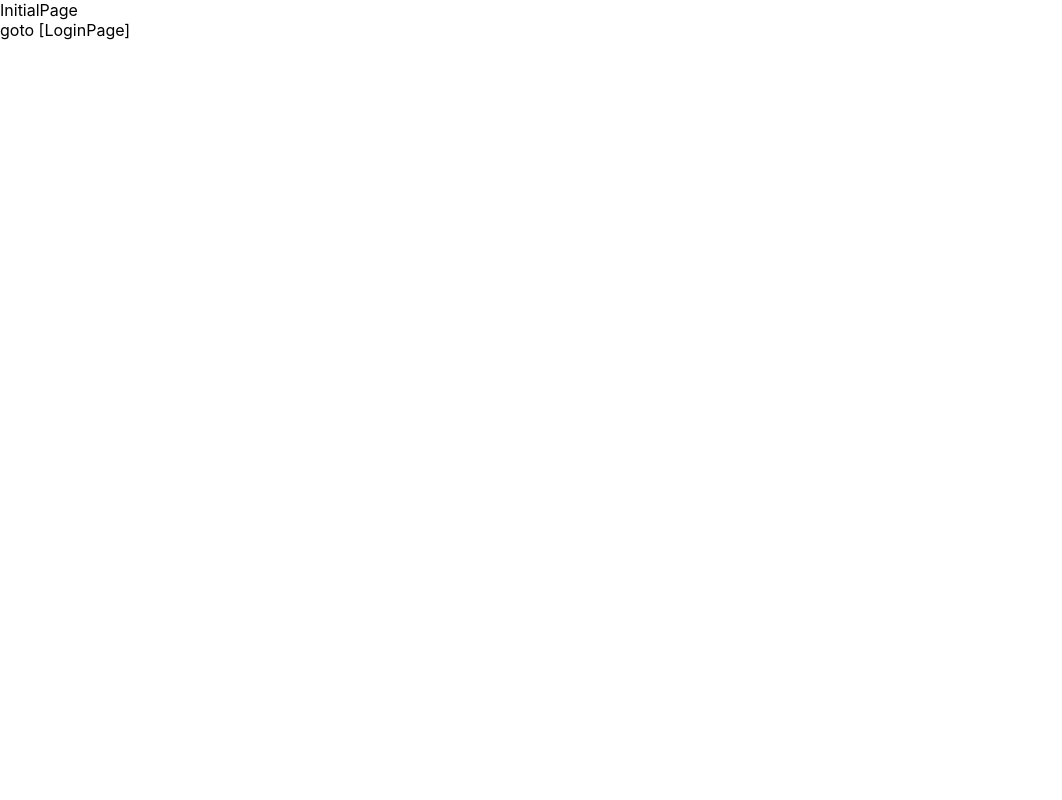
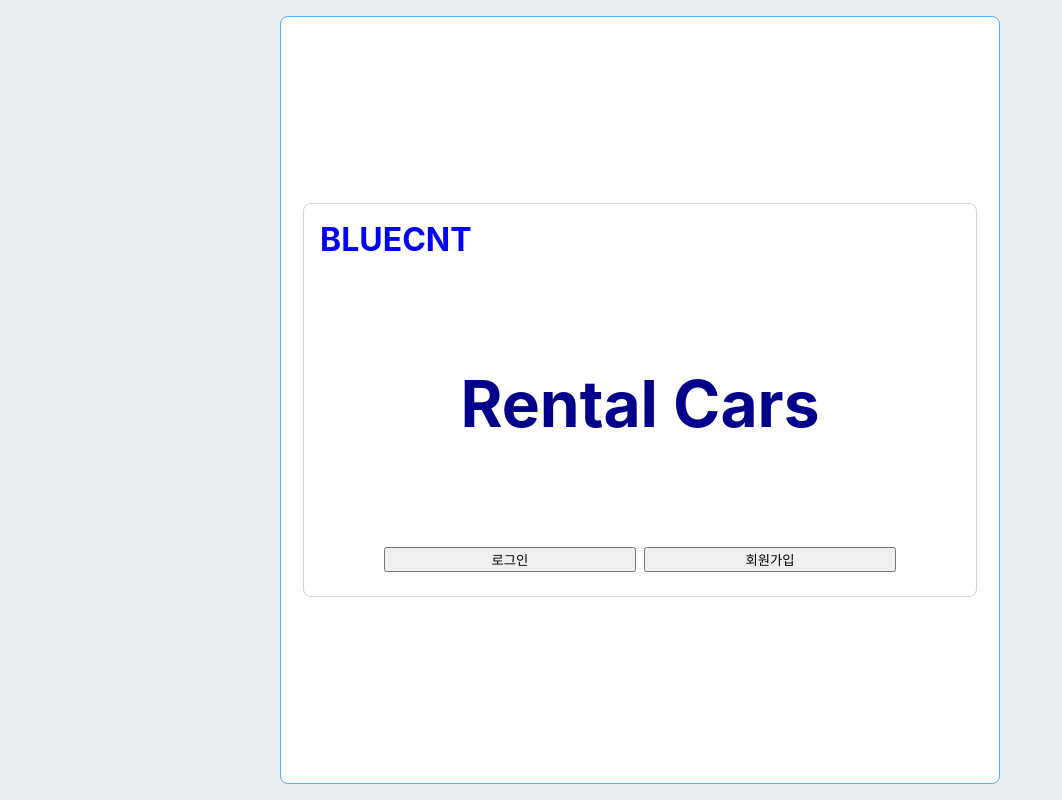
Before and after one commit to bluecnt/rental-cars, a React (Create React App) app in the folder 2 _ front-end/user-app/: page /initial in a window 1280 px wide. Shown: the whole page, without its empty margins (0-1062 px from the left). Built offline with nearby package versions, Linux system fonts and the light colour scheme.

Commit message:
[user-app] <InitialPage> 작성

```diff
--- a/2 _ front-end/user-app/src/components/SplashContent.tsx
+++ b/2 _ front-end/user-app/src/components/SplashContent.tsx
@@ -18,6 +18,7 @@ const SplashContent = (props: SplashContentProps) => {
         height: "360px",
 
         border: "1px solid lightgray",
+        borderRadius: "8px",
 
         display: "flex",
         flexDirection: "column",
--- a/2 _ front-end/user-app/src/pages/1_InitialPage.tsx
+++ b/2 _ front-end/user-app/src/pages/1_InitialPage.tsx
@@ -1,6 +1,10 @@
 // [SGLEE:20240205MON_121200] Created
 
 import { useNavigate } from "react-router-dom";
+import SplashContent from "../components/SplashContent";
+import PageContainer from "../components/common/PageContainer";
+import ContentContainer from "../components/common/ContentContainer";
+import { Button } from "react-bootstrap";
 
 const InitialPage = () => {
   const nav = useNavigate();
@@ -9,11 +13,53 @@ const InitialPage = () => {
     nav("/login");
   };
 
+  const gotoRegisterPage = () => {
+    nav("/register");
+  };
+
+  const handleClickBtn = (
+    e: React.MouseEvent<HTMLButtonElement, MouseEvent>
+  ) => {
+    const t = e.currentTarget as HTMLButtonElement;
+    const id = t.id;
+
+    // console.log(id);
+
+    if (id === "loginBtn") {
+      gotoLoginPage();
+    } else if (id === "regBtn") {
+      gotoRegisterPage();
+    }
+  };
+
   return (
-    <div>
-      <div>InitialPage</div>
-      <div onClick={gotoLoginPage}>goto [LoginPage]</div>
-    </div>
+    <PageContainer>
+      <ContentContainer>
+        <SplashContent progbarNow={-1}>
+          <div
+            style={{
+              // border: "1px solid red",
+
+              padding: "0 4rem 0 4rem",
+
+              display: "flex",
+              gap: "0.5rem",
+            }}
+          >
+            <Button
+              id="loginBtn"
+              style={{ flex: "1" }}
+              onClick={handleClickBtn}
+            >
+              로그인
+            </Button>
+            <Button id="regBtn" style={{ flex: "1" }} onClick={handleClickBtn}>
+              회원가입
+            </Button>
+          </div>
+        </SplashContent>
+      </ContentContainer>
+    </PageContainer>
   );
 };
 
```
